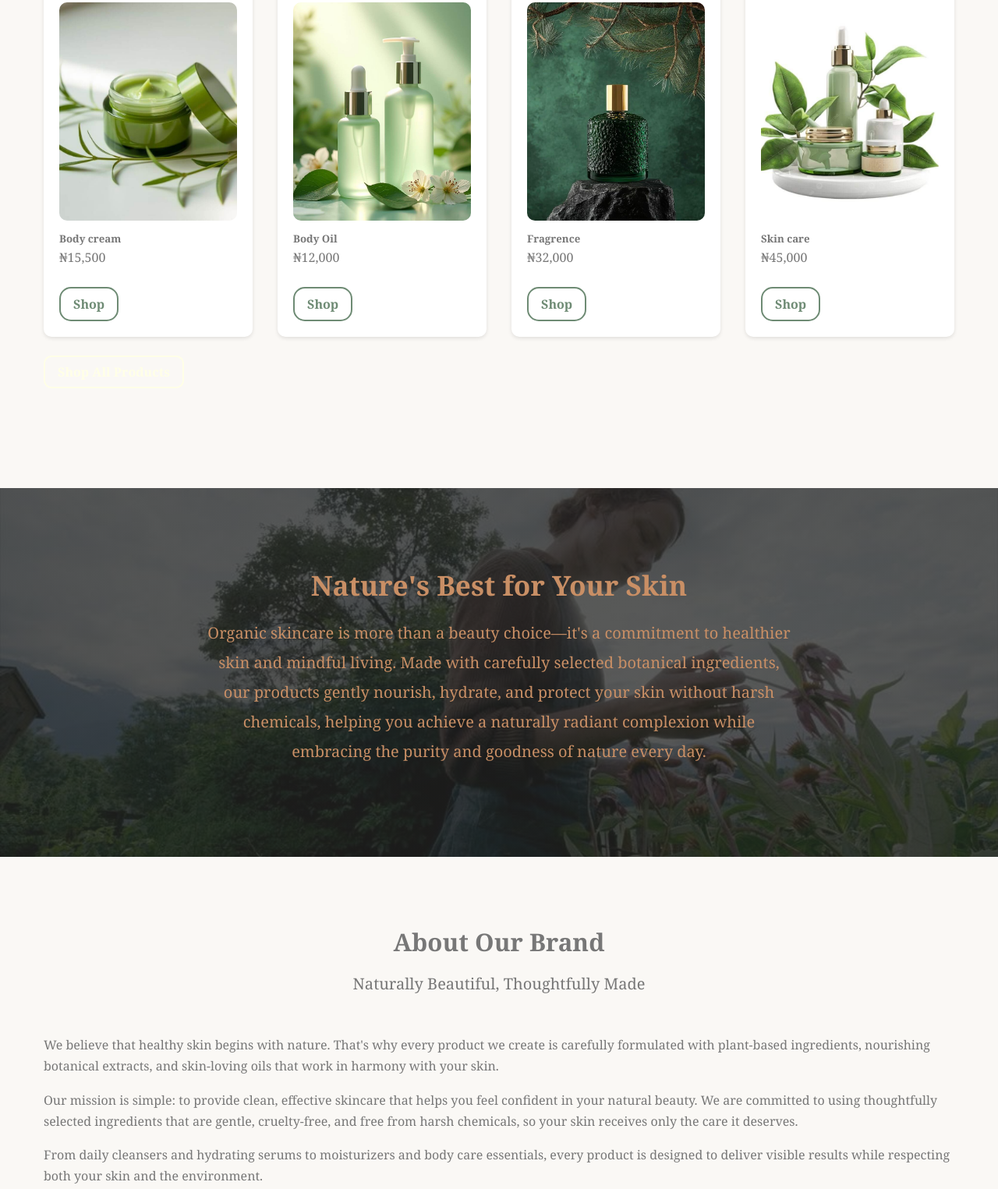
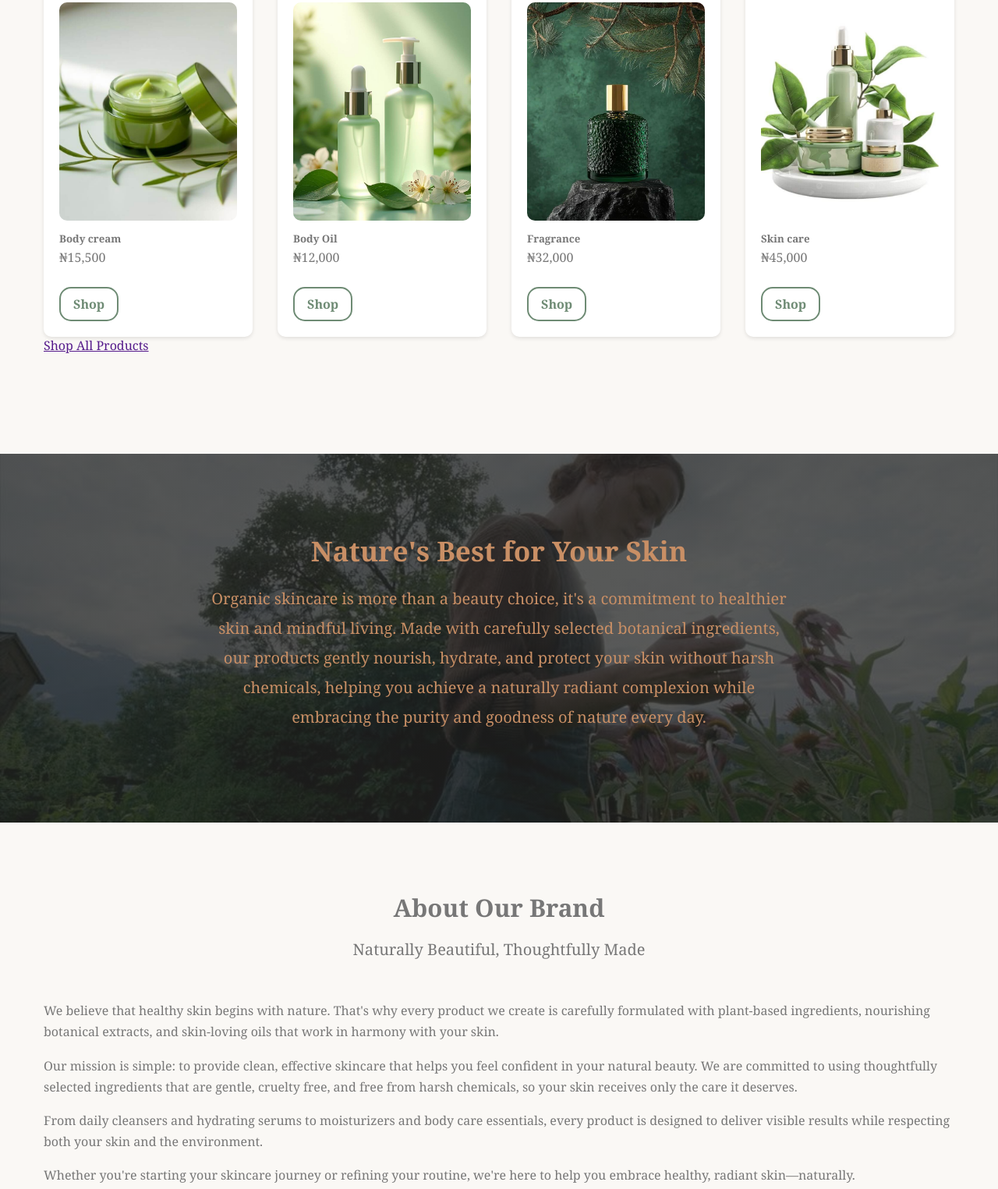
Before and after one commit to dev-somsom/Skin-care, a plain HTML site: page index.html in a window 1280 px wide. Shown: the part 1060-2585 px from the top of the page at 78% size. Drawn offline with Linux system fonts and the light colour scheme.

Commit message:
Fix HTML encoding issues in index.html

```diff
--- a/index.html
+++ b/index.html
@@ -112,7 +112,7 @@
 
                     <div class="product-card fade-in">
                         <img src="Assets/Images/pref.jpg" alt="Fragrence">
-                        <h5>Fragrence</h5>
+                        <h5>Fragrance</h5>
                         <p>&#8358;32,000</p>
                         <a href="" class="Btn-alt">Shop</a>
                     </div>
@@ -125,7 +125,7 @@
                     </div>
                 </div>
                 <div class="fade-in">
-                    <a href="" class="Btn">Shop All Products</a>
+                    <a href="" class="Btn-sec">Shop All Products</a>
                 </div>
             </section>
 
@@ -133,7 +133,7 @@
                 <div class="organic-content fade-in">
                     <h2>Nature's Best for Your Skin</h2>
                     <p>
-                        Organic skincare is more than a beauty choice—it's a commitment to healthier
+                        Organic skincare is more than a beauty choice, it's a commitment to healthier
                         skin and mindful living. Made with carefully selected botanical ingredients,
                         our products gently nourish, hydrate, and protect your skin without harsh
                         chemicals, helping you achieve a naturally radiant complexion while embracing
@@ -155,7 +155,7 @@
                     </p>
                     <p>
                         Our mission is simple: to provide clean, effective skincare that helps you feel confident in your natural beauty.
-                        We are committed to using thoughtfully selected ingredients that are gentle, cruelty-free, and free from harsh chemicals, so your skin receives only the care it deserves.
+                        We are committed to using thoughtfully selected ingredients that are gentle, cruelty free, and free from harsh chemicals, so your skin receives only the care it deserves.
                     </p>
                     <p>
                         From daily cleansers and hydrating serums to moisturizers and body care essentials,
```
